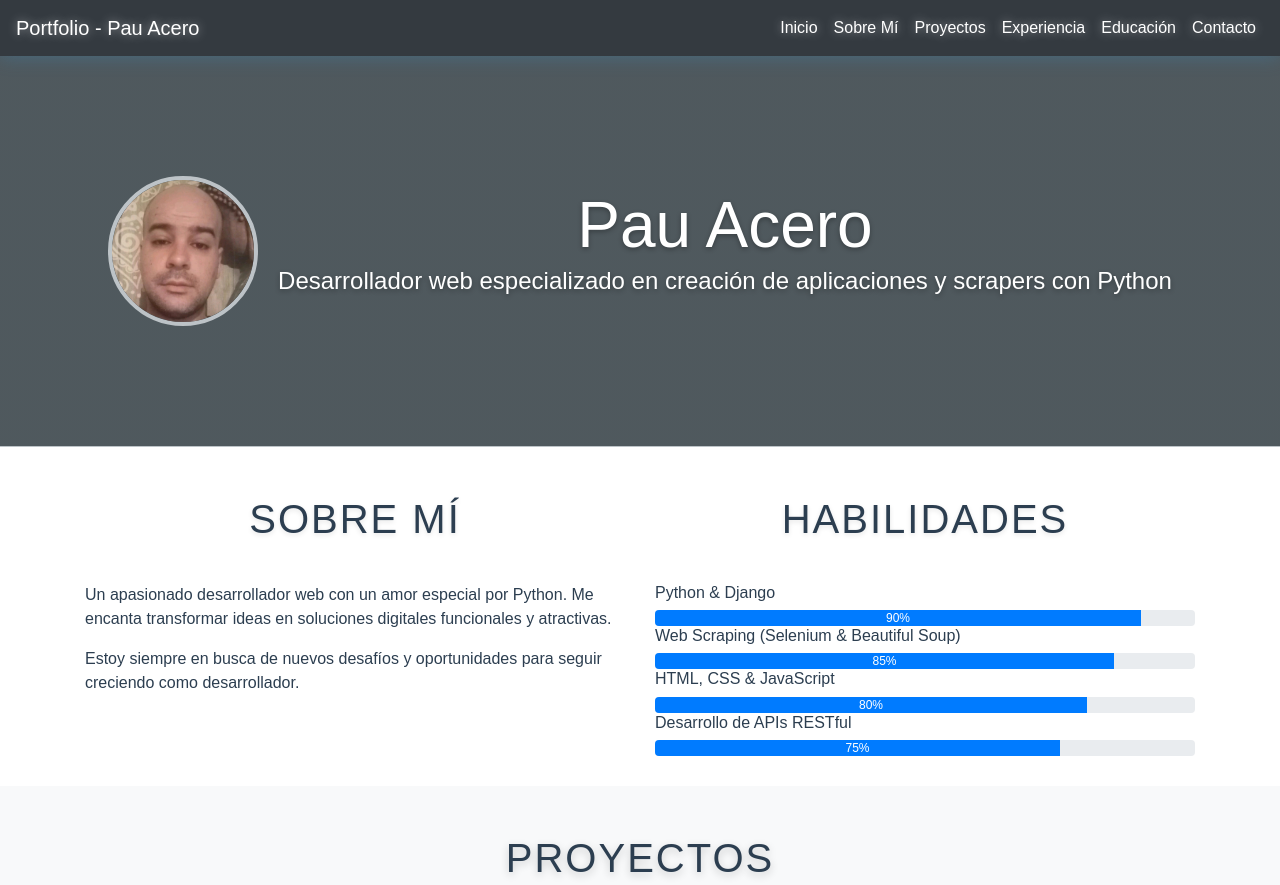
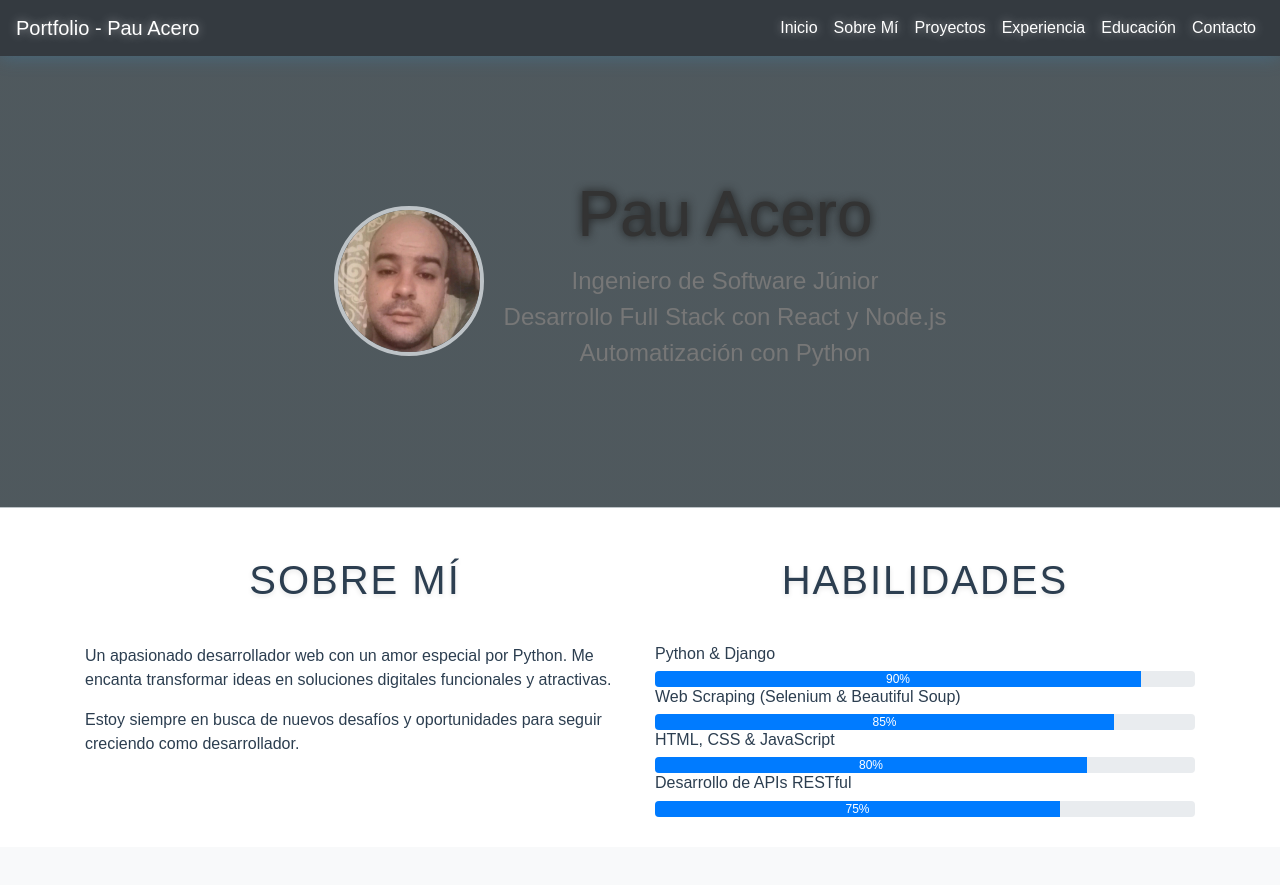
Before and after one commit to PauOriwave/Portfolio, a plain HTML site: page index.html in a window 1280 px wide. Shown: the top 885 px of the page. Drawn offline with nearby package versions, Linux system fonts and the light colour scheme.

Commit message:
descripccion

```diff
--- a/css/styles.css
+++ b/css/styles.css
@@ -31,11 +31,19 @@ body {
     border: 4px solid #BDC3C7; /* Borde sutil alrededor de la imagen */
 }
 
-.hero-text {
-    color: #FFFFFF; /* Color blanco para el texto */
-    text-shadow: 0 2px 5px rgba(0, 0, 0, 0.3); /* Sombra suave para el texto */
+.hero-text h1 {
+    font-size: 3.5rem; /* Tamaño de fuente para el nombre */
+    text-shadow: 0 0 10px #1d1d1d; /* Sombra sutil para el nombre */
+    color: #333333; /* Color del nombre */
 }
 
+.profession {
+    font-size: 1.5rem; /* Tamaño más pequeño para la profesión */
+    color: #777; /* Gris suave para la profesión */
+    margin-top: 10px; /* Espacio entre el nombre y la descripción */
+    line-height: 1.5; /* Espacio entre las líneas */
+    text-align: center; /* Centrado del texto */
+}
 .hero h1 {
     font-size: 4rem;
     margin: 0;
--- a/index.html
+++ b/index.html
@@ -39,7 +39,11 @@
                 <img src="images/pau.jpeg" alt="Pau Acero" class="hero-image">
                 <div class="hero-text">
                     <h1>Pau Acero</h1>
-                    <p>Desarrollador web especializado en creación de aplicaciones y scrapers con Python</p>
+                    <p class="profession">
+                        Ingeniero de Software Júnior<br>
+                        Desarrollo Full Stack con React y Node.js<br>
+                        Automatización con Python
+                    </p>
                 </div>
             </div>
         </div>
```
